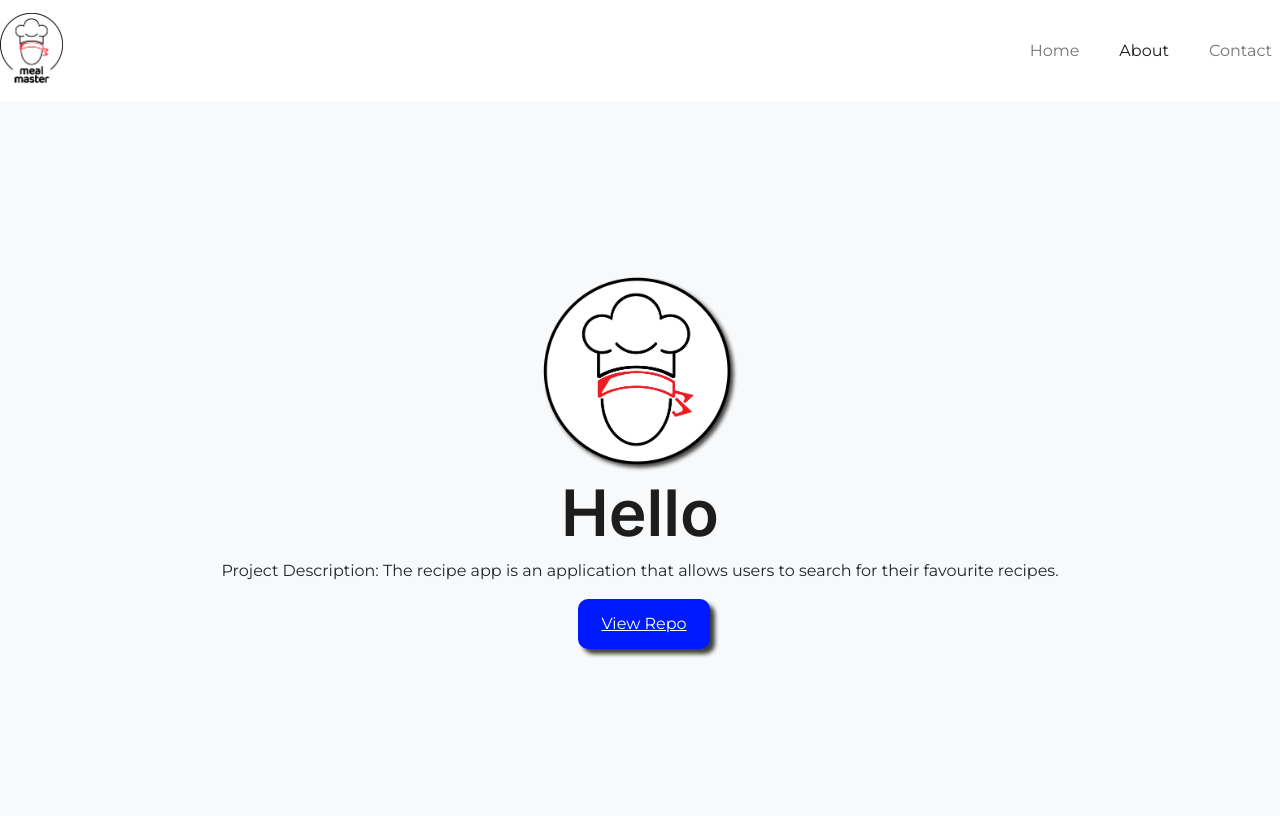
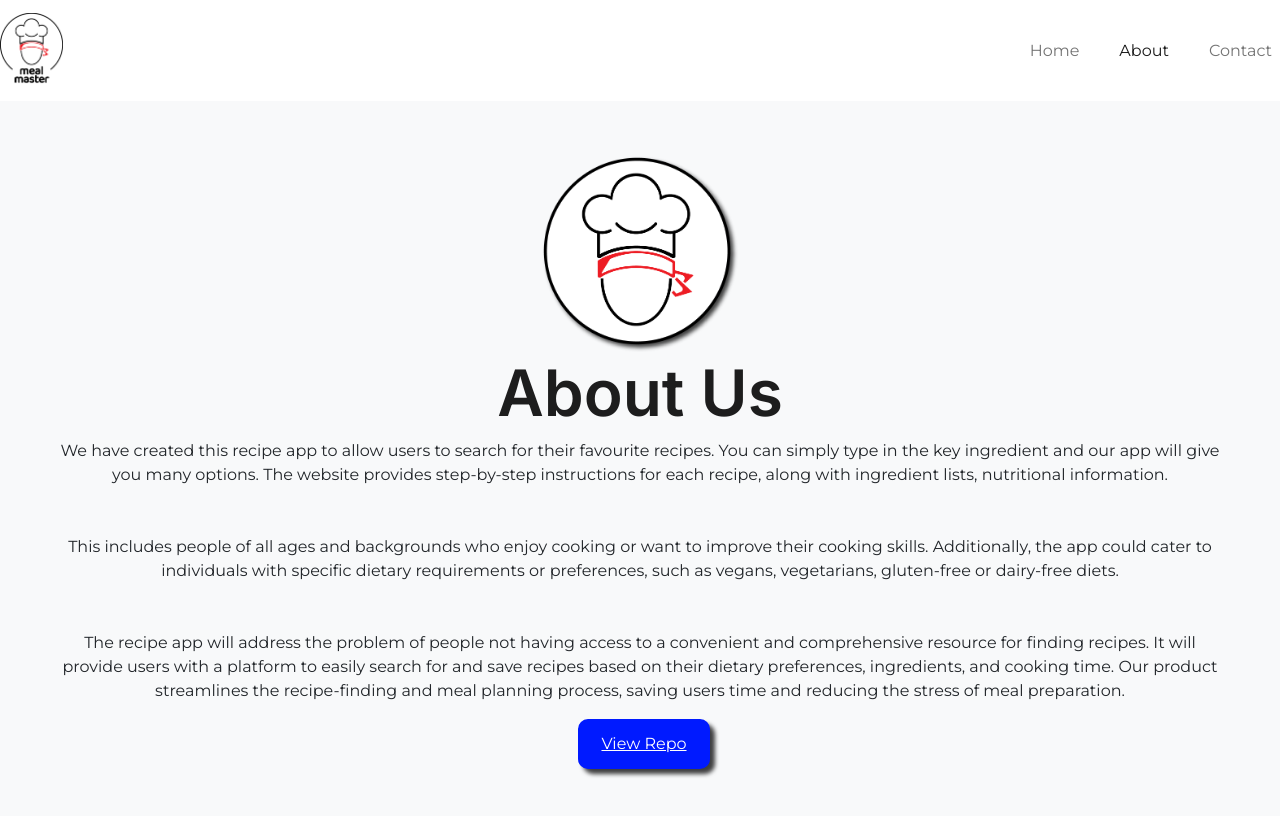
Before and after one commit to jemcap/meal-master, a React (Create React App) app: page /about in a window 1280 px wide. Shown: the top 816 px of the page. Built offline with nearby package versions, Linux system fonts and the light colour scheme.

Commit message:
about page text

```diff
--- a/src/components/About.js
+++ b/src/components/About.js
@@ -11,22 +11,27 @@ const About = () => {
       <div className="wrapper__jumbotron d-flex">
         <div className="jumbotron__content d-flex flex-column">
           <div className="logo"><img src = {Logo} alt="mealmasterlogo"/></div>
-          <h1>Hello</h1>
-          <p>Project Description:
-
-The recipe app is an application that allows users to search for their favourite recipes. </p>
+          <h1>About Us</h1>
+          <p>
+We have created this recipe app to allow users to search for their favourite recipes. You can simply type in the key ingredient and our app will give you many options.
+The website provides step-by-step instructions for each recipe, along with ingredient lists, nutritional information.
+<br></br>
+<br></br>
+<br></br>
+This includes people of all ages and backgrounds who enjoy cooking or want to improve their cooking skills.
+Additionally, the app could cater to individuals with specific dietary requirements or preferences, such as vegans, vegetarians, gluten-free or dairy-free diets.
+<br></br>
+<br></br>
+<br></br>
+The recipe app will address the problem of people not having access to a convenient and comprehensive resource for finding recipes.
+It will provide users with a platform to easily search for and save recipes based on their dietary preferences, ingredients, and cooking time.
+Our product streamlines the recipe-finding and meal planning process, saving users time and reducing the stress of meal preparation.
+</p>
           <div className="d-flex gap-2">
             <p>
 
             </p>
-            {/* <p>
-              <input
-                type="text"
-              />
-              ;
 
-              ;
-            </p> */}
             <div className='button'> <a href = "https://github.com/DesislavaMetodieva/meal-master">View Repo</a></div>
           </div>
         </div>
```
